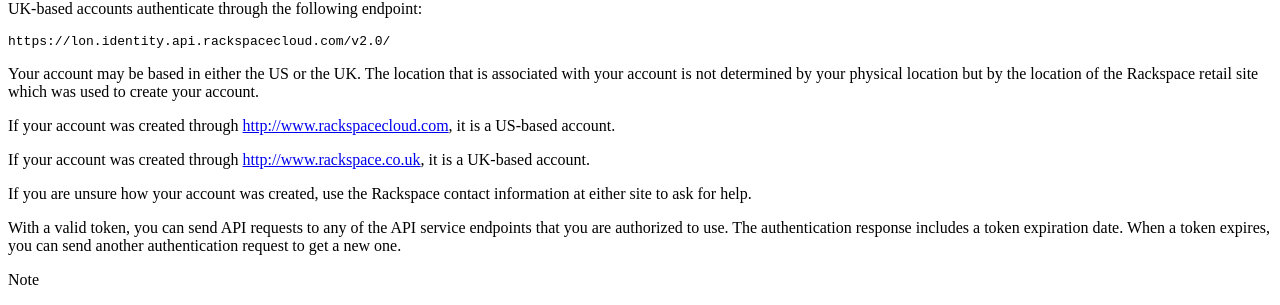
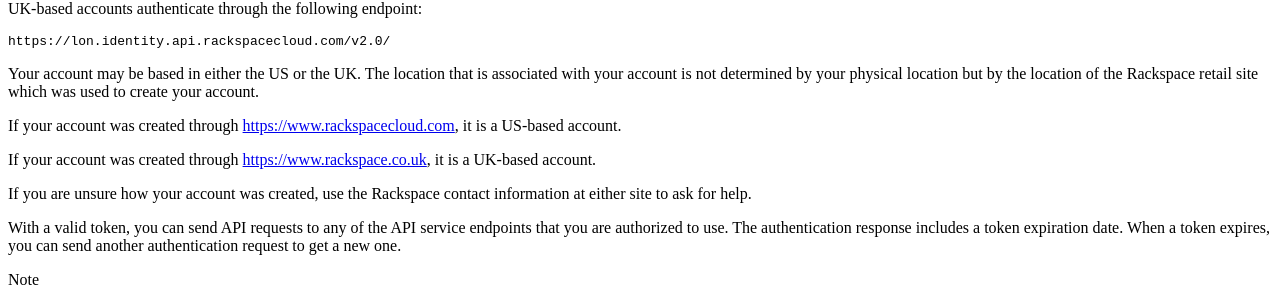
Before and after one commit to rackerlabs/docs-offerings, a Sphinx documentation site: the page built from docs/getting-started/authenticate.rst, in a window 1280 px wide and 900 px high, scrolled down 540 px. Shown: the part 143-448 px from the top of the window. Built offline with Sphinx 7.4.7 and the Read the Docs theme 2.0.0, drawn with Linux system fonts in a browser that asks for light colours; pages that are not in the unit, such as notebooks, are missing from menus.

Commit message:
http to https

```diff
--- a/docs/conf.py
+++ b/docs/conf.py
@@ -159,23 +159,23 @@
 
 # External link library
 extlinks = {
-    'rax': ('http://www.rackspace.com/%s', ''),
-    'rax-cart': ('http://cart.rackspace.com/%s', ''),
-    'rax-special': ('http://%s.rackspace.com/', ''),
-    'rax-cloud': ('http://www.rackspace.com/cloud/%s', ''),
+    'rax': ('https://www.rackspace.com/%s', ''),
+    'rax-cart': ('https://cart.rackspace.com/%s', ''),
+    'rax-special': ('https://%s.rackspace.com/', ''),
+    'rax-cloud': ('https://www.rackspace.com/cloud/%s', ''),
     'rax-dev': ('https://developer.rackspace.com/%s', ''),
-    'rax-devdocs': ('http://developer.rackspace.com/docs/%s', ''),
-    'rax-devguide': ('http:/developer.rackspace.com/docs/%s', ''),
+    'rax-devdocs': ('https://developer.rackspace.com/docs/%s', ''),
+    'rax-devguide': ('https:/developer.rackspace.com/docs/%s', ''),
     'rax-api':
-    ('http:/developer.rackspace.com/docs/%s/api-reference', ''),
+    ('https:/developer.rackspace.com/docs/%s/api-reference', ''),
     'rax-git': ('https://github.com/rackspace/%s', ''),
     'mycloud': ('https://mycloud.rackspace.com/%s', ''),
     'rax-glossary': ('https://developer.rackspace.com/docs/glossary/%s', ''),
     'mycloud': ('https://mycloud.rackspace.com/%s', ''),
-    'how-to': ('http://support.rackspace.com/how-to/%s', ''),
-    'os': ('http://www.openstack.org/%s', ''),
-    'os-docs': ('http://docs.openstack.org/%s', ''),
-    'os-wiki': ('http://wiki.openstack.org/%s', ''),
+    'how-to': ('https://support.rackspace.com/how-to/%s', ''),
+    'os': ('https://www.openstack.org/%s', ''),
+    'os-docs': ('https://docs.openstack.org/%s', ''),
+    'os-wiki': ('https://wiki.openstack.org/%s', ''),
     'git-repo': ('https://github.com/rackerlabs/'
                  'docs-core-infra-user-guide/%s', ''),
     'rackerlabs': ('https://github.com/rackerlabs/%s', ''),
--- a/docs/getting-started/authenticate.rst
+++ b/docs/getting-started/authenticate.rst
@@ -30,9 +30,9 @@
 by the location of the Rackspace retail site which was used to create your
 account.
 
-If your account was created through http://www.rackspacecloud.com, it is a US-based account.
+If your account was created through https://www.rackspacecloud.com, it is a US-based account.
 
-If your account was created through http://www.rackspace.co.uk, it is a UK-based account.
+If your account was created through https://www.rackspace.co.uk, it is a UK-based account.
 
 If you are unsure how your account was created, use the Rackspace contact
 information at either site to ask for help.
--- a/docs/getting-started/examples/generate-auth-token.rst
+++ b/docs/getting-started/examples/generate-auth-token.rst
@@ -57,10 +57,10 @@
 determined by your physical location, but by the location of the
 Rackspace retail site which was used to create your account:
 
--  If your account was created via http://www.rackspacecloud.com, it is
+-  If your account was created via https://www.rackspacecloud.com, it is
    a US-based account.
 
--  If your account was created via http://www.rackspace.co.uk, it is a
+-  If your account was created via https://www.rackspace.co.uk, it is a
    UK-based account.
 
 Notice that you authenticate by using a special URL for Cloud
```
